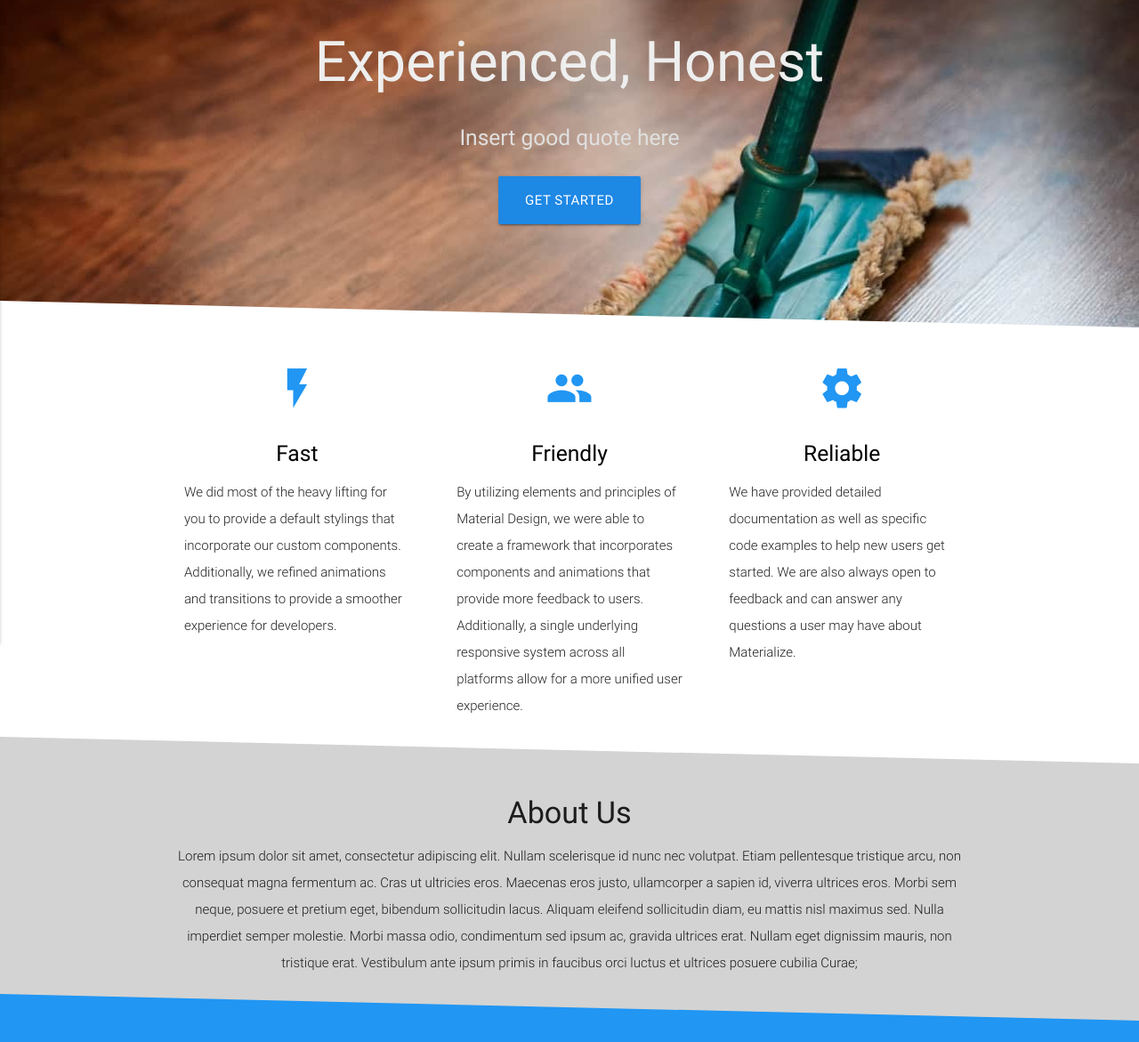
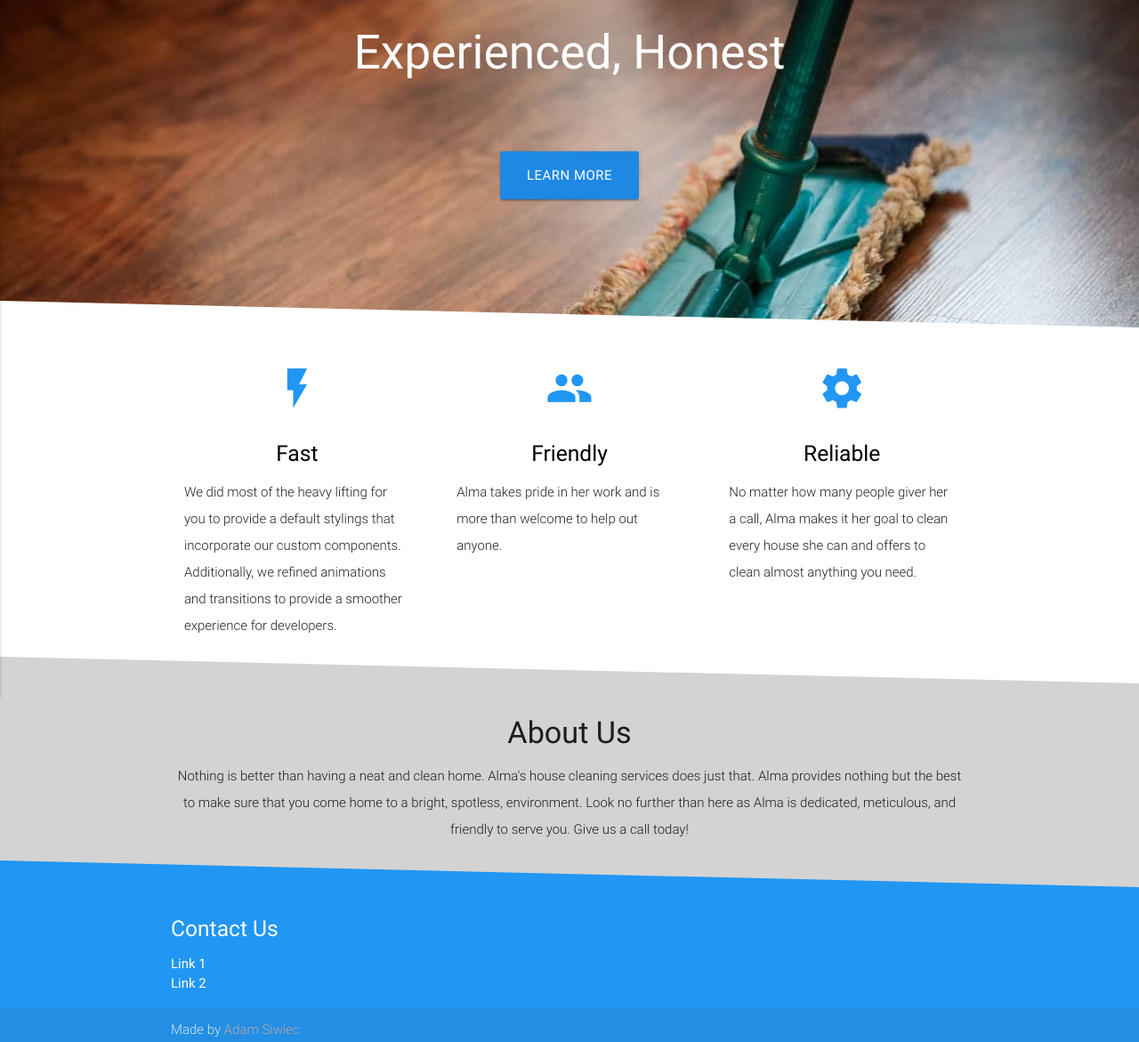
Before and after one commit to adamSiwiec/clean, a website built with webpack: page index.html in a window 1280 px wide. Shown: the part 77-1248 px from the top of the page at 89% size. Built offline with Linux system fonts and the light colour scheme.

Commit message:
Revamped website

```diff
--- a/index.html
+++ b/index.html
@@ -39,12 +39,9 @@
         <div class="section no-pad-bot">
             <div class="container">
                 <br><br>
-                <h1 class="header center grey-text text-lighten-3">Experienced, Honest</h1>
+                <h2 class="header center white-text ">Experienced, Honest</h2>
                 <div class="row center">
-                    <h5 class="header col s12 grey-text text-lighten-2">Insert good quote here</h5>
-                </div>
-                <div class="row center">
-                    <a href="#table" id="download-button" class="btn-large waves-effect waves-light blue darken-1 smooth-scrolling ">Get Started</a>
+                    <a href="#table" id="download-button" class="btn-large waves-effect waves-light blue darken-1 smooth-scrolling ">Learn More</a>
                 </div>
                 <br><br>
 
@@ -74,8 +71,7 @@
                             <h2 class="center blue-text"><i class="material-icons">group</i></h2>
                             <h5 class="center"><a class= "tooltipped black-text" data-position="bottom" data-delay="50" data-tooltip="Yes">Friendly</a></h5>
 
-                            <p class="light">By utilizing elements and principles of Material Design, we were able to create a framework that incorporates components and animations that provide more feedback to users. Additionally, a single underlying responsive system
-                                across all platforms allow for a more unified user experience.</p>
+                            <p class="light">Alma takes pride in her work and is more than welcome to help out anyone.</p>
                         </div>
                     </div>
 
@@ -84,7 +80,7 @@
                             <h2 class="center blue-text"><i class="material-icons">settings</i></h2>
                             <h5 class="center"><a class= "tooltipped black-text" data-position="bottom" data-delay="50" data-tooltip="Yes">Reliable</a></h5>
 
-                            <p class="light">We have provided detailed documentation as well as specific code examples to help new users get started. We are also always open to feedback and can answer any questions a user may have about Materialize.</p>
+                            <p class="light">No matter how many people giver her a call, Alma makes it her goal to clean every house she can and offers to clean almost anything you need.</p>
                         </div>
                     </div>
                 </div>
@@ -112,9 +108,8 @@
                     <div class="col s12 center">
                         <h3><i class="mdi-content-send brown-text"></i></h3>
                         <h4>About Us</h4>
-                        <p class=" light ">Lorem ipsum dolor sit amet, consectetur adipiscing elit. Nullam scelerisque id nunc nec volutpat. Etiam pellentesque tristique arcu, non consequat magna fermentum ac. Cras ut ultricies eros. Maecenas eros justo, ullamcorper a sapien
-                            id, viverra ultrices eros. Morbi sem neque, posuere et pretium eget, bibendum sollicitudin lacus. Aliquam eleifend sollicitudin diam, eu mattis nisl maximus sed. Nulla imperdiet semper molestie. Morbi massa odio, condimentum
-                            sed ipsum ac, gravida ultrices erat. Nullam eget dignissim mauris, non tristique erat. Vestibulum ante ipsum primis in faucibus orci luctus et ultrices posuere cubilia Curae;</p>
+                        <p class=" light ">Nothing is better than having a neat and clean home. Alma's house cleaning services does just that. Alma provides nothing but the best to make sure that you come home to a bright, spotless, environment. Look no further than here as Alma is dedicated, meticulous, and friendly to serve you.
+                        Give us a call today!</p>
                     </div>
                 </div>
 
@@ -139,17 +134,14 @@
 
                 <div class="col  s12">
                     <h5 class="white-text">Contact Us</h5>
-                    <p class="grey-text text-lighten-4">We are a team of experienced professionals.</p>
                     <ul>
                         <li><a class="white-text" href="#!">Link 1</a></li>
                         <li><a class="white-text" href="#!">Link 2</a></li>
-                        <li><a class="white-text" href="#!">Link 3</a></li>
-                        <li><a class="white-text" href="#!">Link 4</a></li>
                     </ul>
 
                 </div>
 
-        </div>
+         </div>
         <div class="footer-copyright">
             <div class="container">
                 Made by <a class="brown-text text-lighten-3" href="http://adamsiwiec.github.io">Adam Siwiec</a>
--- a/package.json
+++ b/package.json
@@ -31,7 +31,7 @@
     "scrollreveal": "^3.3.2",
     "style-loader": "^0.13.1",
     "url-loader": "^0.5.7",
-    "webpack": "^1.3.0",
+    "webpack": "^2.2.0",
     "webpack-dev-server": "^1.16.2"
   },
   "dependencies": {
--- a/src/css/style.css
+++ b/src/css/style.css
@@ -64,3 +64,7 @@ footer.page-footer {
  #outline {
      background-color: #d3d3d3;
  }
+
+ #download-button {
+     margin-top: 60px;
+ }
--- a/webpack.config.js
+++ b/webpack.config.js
@@ -13,10 +13,10 @@ module.exports = {
     module: {
         loaders: [{
             test: /\.css$/,
-            loaders: ['style', 'css']
+            loaders: ['style-loader', 'css-loader']
         }, {
             test: /\.(jpg|png)$/,
-            loaders: ['file?name=img/[name].[ext]','image-webpack?{optimizationLevel: 7, interlaced: false, pngquant:{quality: "65-90", speed: 4}, mozjpeg: {quality: 65}}']
+            loaders: ['file-loader?name=img/[name].[ext]','image-webpack-loader?{optimizationLevel: 7, interlaced: false, pngquant:{quality: "65-90", speed: 4}, mozjpeg: {quality: 65}}']
             //query: {
             //    name: 'img/[name].[ext]'
             //}
@@ -29,7 +29,7 @@ module.exports = {
             loader: "file-loader"
         },{
             test: /\.svg(\?v=[0-9]\.[0-9]\.[0-9])?$/,
-            loaders: ['file-loader','image-webpack?{optimizationLevel: 7, interlaced: false, pngquant:{quality: "65-90", speed: 4}, mozjpeg: {quality: 65}}']
+            loaders: ['file-loader','image-webpack-loader?{optimizationLevel: 7, interlaced: false, pngquant:{quality: "65-90", speed: 4}, mozjpeg: {quality: 65}}']
         }]
     },
 
```
Also changed, not shown: dist/app.bundle.js, src/css/materialize.min.css, src/js/materialize.min.js.
